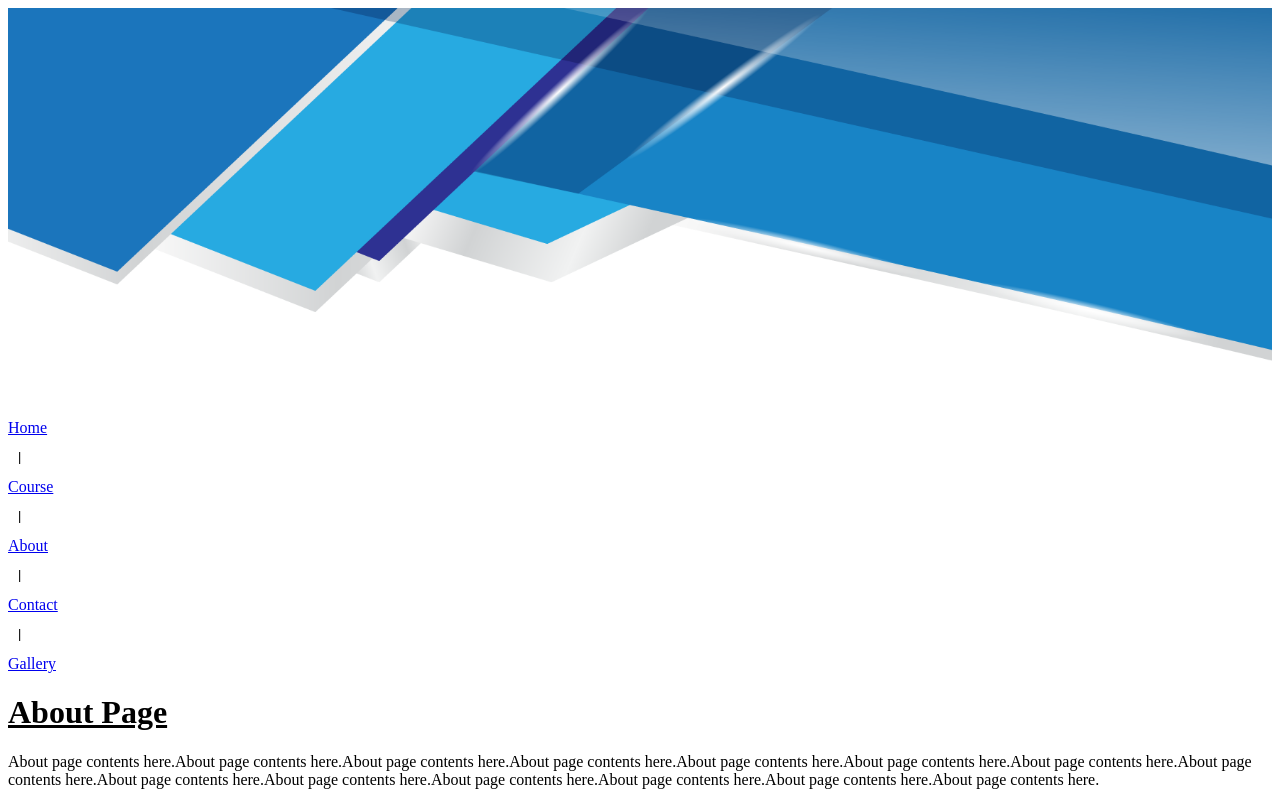
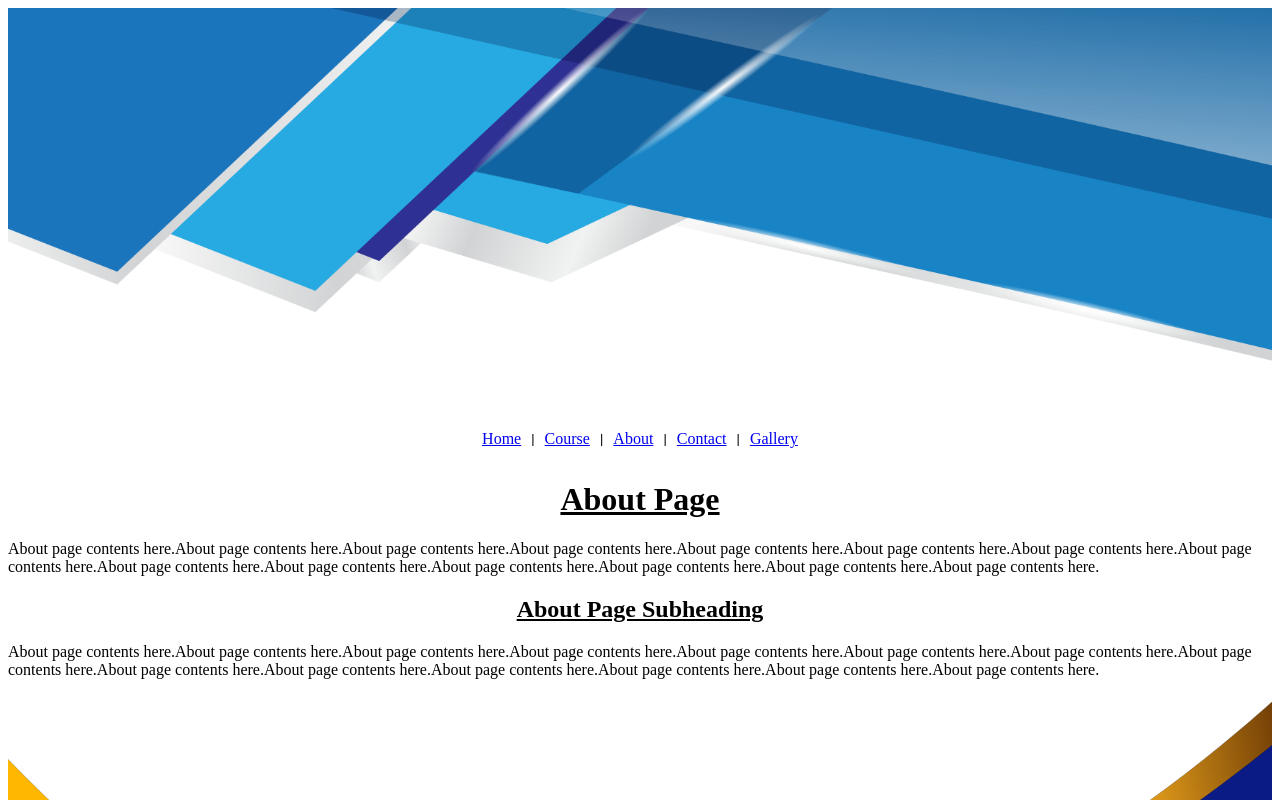
Before and after one commit to moqaddus-rafi-brainx/Task-2, a plain HTML site: page pages/about.html in a window 1280 px wide. Shown: the top 800 px of the page. Drawn offline with Linux system fonts and the light colour scheme; the site is published under a folder, as on GitHub Pages, so addresses that start at the root find nothing.

Commit message:
Paths changed

```diff
--- a/pages/about.html
+++ b/pages/about.html
@@ -1,7 +1,7 @@
 <!DOCTYPE html>
 <html lang="en">
 <head>
-    <link rel="stylesheet" href="/style/style.css">
+    <link rel="stylesheet" href="../style/style.css">
     <meta charset="UTF-8">
     <meta name="viewport" content="width=device-width, initial-scale=1.0">
     <title>About</title>
@@ -14,14 +14,13 @@
         <nav >
             <a href="../index.html">Home</a>
             <pre> | </pre>
-            <a href="/pages/course.html">Course</a>
+            <a href="./course.html">Course</a>
             <pre> | </pre>
-            <a href="/pages/about.html">About</a>
+            <a href="./about.html">About</a>
             <pre> | </pre>
-            <a href="/pages/contact.html">Contact</a>
+            <a href="./contact.html">Contact</a>
             <pre> | </pre>
-            <a href="/pages/gallery.html">Gallery</a>
-
+            <a href="./gallery.html">Gallery</a>
         </nav>
     </header>
     <main>
```
Also changed, not shown: index.html (+8 -8 lines), pages/contact.html (+5 -6 lines), pages/course.html (+5 -5 lines), pages/gallery.html (+5 -5 lines).
